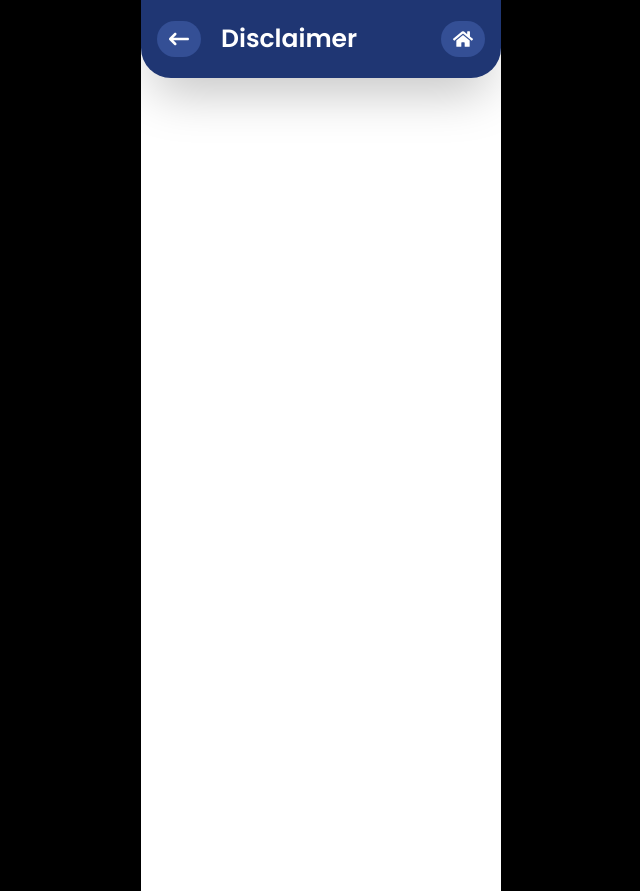
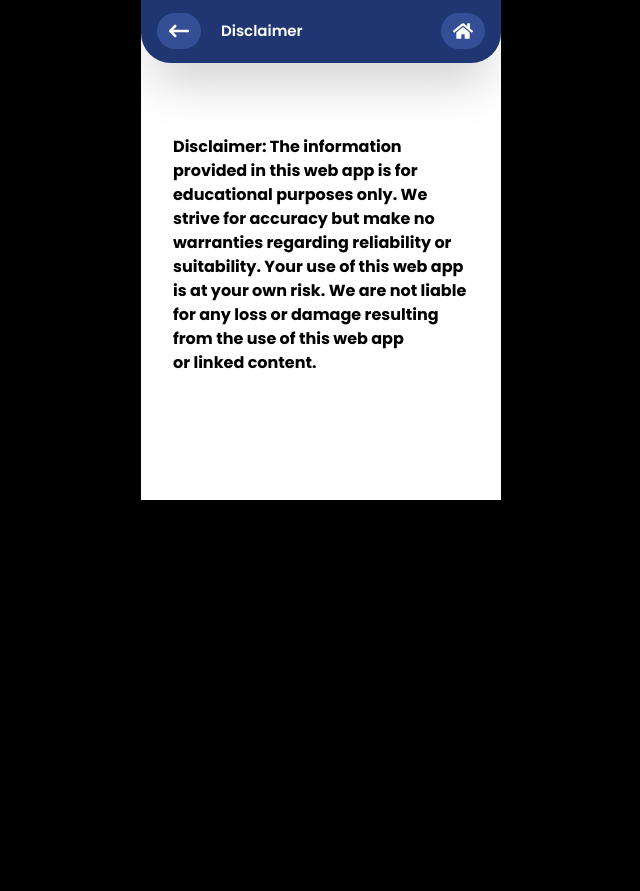
Before and after one commit to jenilgodhani31/Smart-Easy-Earn-Money, a Next.js app: page /disclaimer in a window 1280 px wide. Shown: the whole page, without its empty margins (319-959 px from the left). After the commit the page ends 800 px from the top, so only its background shows below. Built offline with nearby package versions, Linux system fonts and the light colour scheme.

Commit message:
update dis

```diff
--- a/containers/Disclaimer/index.js
+++ b/containers/Disclaimer/index.js
@@ -4,7 +4,7 @@ import React from 'react'
 
 function Disclaimer() {
     return (
-        <Layout>
+        <Layout className={"text-[15px]"}>
             <div className="p-4 ">
                 <Ads
                     data-ad-format="auto"
@@ -12,11 +12,10 @@ function Disclaimer() {
                     data-full-width-responsive="true"
                 />
             </div>
-            <div className=" px-8   pb-[125px]">
+            <div className=" px-8 text-black  pb-[125px]">
 
-                <div className='pt-10 font-bold'>{"Disclaimer: This Site is for entertainment and informational purposes only. RBX does not provide any free Robux hacks,  or any unauthorized services. All features are designed in compliance with the Official Studio Terms of Use."}</div>
-                <div className='font-bold pt-10'>{"This is an unofficial site and has no affiliation with OFFICIAL CORPORATION. It functions solely as a free daily Robux  and RBX Skins  for fans and players, without any ability to earn free Robux. We want to emphasize that this site is NOT a hack or cheat. we are committed to promoting fair play!  Any content like name, logo or other visual elements within this app follows the guidelines established in the official terms of use.  If you have any questions or suspect that we may have breached then we are inviting you to contact us."}</div>
-            </div>
+                <div className='pt-10 font-bold'>{"Disclaimer:  The information provided in this web app is for educational purposes only. We strive for accuracy but make no warranties regarding reliability or suitability. Your use of this web app is at your own risk. We are not liable for any loss or damage resulting from the use of this web app or linked content."}</div>
+                  </div>
         </Layout>
     )
 }
--- a/containers/home/index.js
+++ b/containers/home/index.js
@@ -30,7 +30,7 @@ function Home() {
           data-full-width-responsive="true"
         />
       </div>
-      <div className="flex flex-col gap-12 p-5 pt-[80px] items-center justify-center text-black bg-white pb-[400px]  ">
+      <div className="flex flex-col gap-12 p-5 pt-[80px] items-center justify-center text-black bg-white ">
         <img src="/assets/images/homePage/homePage.png"
           className="w-[100px] h-[100px]"
         />
@@ -47,6 +47,13 @@ function Home() {
               />
             </span>
           </button>
+        </a>
+        <a href="/disclaimer">
+          <div className="flex justify-center   pb-5">
+            <div className=" text-[15px] font-bold text-black text-center w-fit">
+              Disclaimer
+            </div>
+          </div>
         </a>
 
       </div>
```
